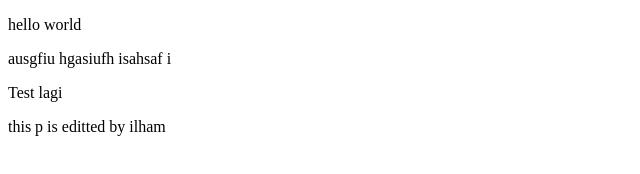
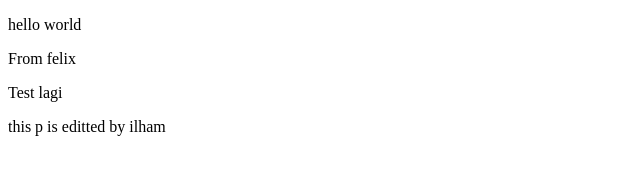
Before and after one commit to yudisidde/test03, a plain HTML site: page index.html in a window 1280 px wide. Shown: the whole page, without its empty margins (0-640 px from the left). Drawn offline with Linux system fonts and the light colour scheme.

Commit message:
chnage p
to From Felix

```diff
--- a/index.html
+++ b/index.html
@@ -9,7 +9,7 @@
 <body>
 	<div class="wrap">
 		<p>hello world</p>
-        <p>ausgfiu hgasiufh isahsaf i</p>
+        <p>From felix</p>
         <p>Test lagi </p>
 	</div>
 	<header>
```
